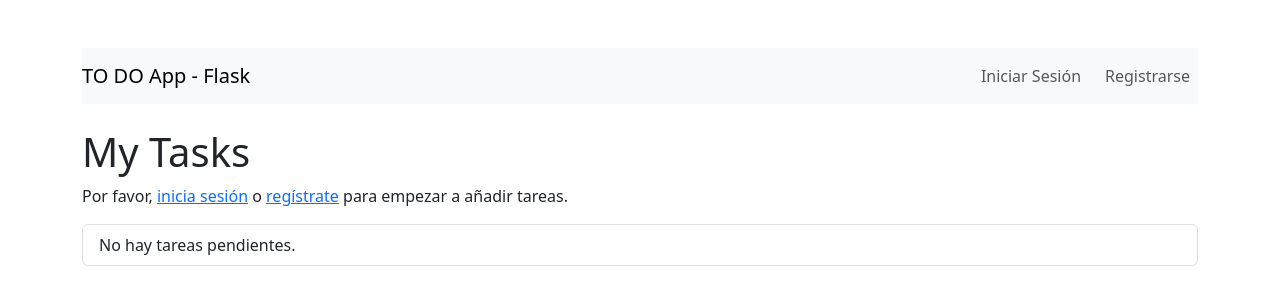
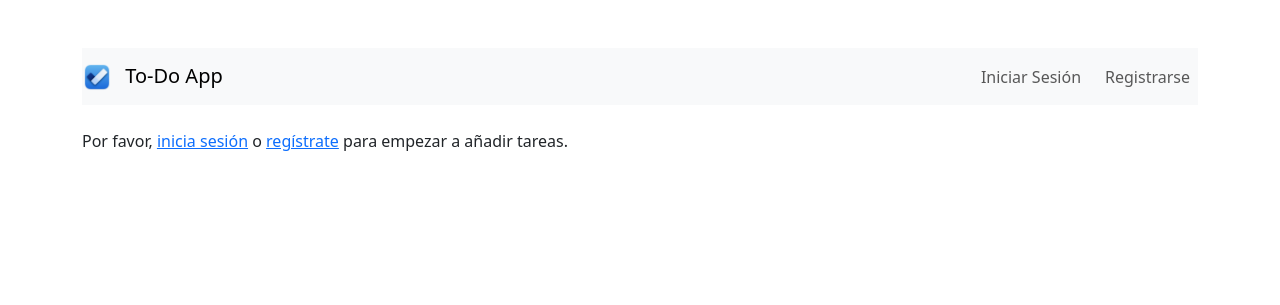
Before and after one commit to martintribuzio/istea-programacion1-todo, a Flask app: page / in a window 1280 px wide. Shown: the top 305 px of the page. Run offline with Flask 3, Linux system fonts and the light colour scheme.

Commit message:
Modifico templates

```diff
--- a/templates/base.html
+++ b/templates/base.html
@@ -3,7 +3,7 @@
   <head>
     <meta charset="UTF-8" />
     <meta name="viewport" content="width=device-width, initial-scale=1.0" />
-    <title>{% block title %}TO-DO App - Flask{% endblock %}</title>
+    <title>TO-DO App</title>
     <link
       rel="stylesheet"
       href="https://cdn.jsdelivr.net/npm/bootstrap@5.3.0/dist/css/bootstrap.min.css"
@@ -11,9 +11,15 @@
   </head>
   <body class="container mt-5">
     <nav class="navbar navbar-expand-lg navbar-light bg-light mb-4">
-      <a class="navbar-brand" href="{{ url_for('main.home') }}"
-        >TO DO App - Flask</a
-      >
+      <a class="navbar-brand" href="{{ url_for('main.home') }}">
+        <img
+          src="{{ url_for('static', filename='images/icon.png') }}"
+          alt="Logo App"
+          height="30"
+          class="d-inline-block align-text-top me-2"
+        />
+        To-Do App
+      </a>
       <div class="collapse navbar-collapse" id="navbarNav">
         <ul class="navbar-nav ms-auto">
           {% if session.user_id %}
--- a/templates/home.html
+++ b/templates/home.html
@@ -1,7 +1,6 @@
-{% extends "base.html" %} {% block title %}Inicio{% endblock %} {% block content
-%}
-<h1>My Tasks</h1>
-{% if user %}
+{% extends "base.html" %} {% block title %}Inicio{% endblock %} {% block
+content%} {% if user %}
+<h1>Mis tareas</h1>
 <form method="POST" action="{{ url_for('main.createTask') }}" class="mb-3">
   <input
     name="task"
@@ -19,8 +18,7 @@
   <a href="{{ url_for('auth.register') }}">regístrate</a> para empezar a añadir
   tareas.
 </p>
-{% endif %}
-
+{% endif %} {% if user %}
 <ul class="list-group">
   {% if tasks|length == 0 %}
   <li class="list-group-item">No hay tareas pendientes.</li>
@@ -38,4 +36,4 @@
   </li>
   {% endfor %} {% endif %}
 </ul>
-{% endblock %}
+{% endif %} {% endblock %}
--- a/templates/login.html
+++ b/templates/login.html
@@ -25,7 +25,7 @@ content %}
   <button type="submit" class="btn btn-primary mt-3">Entrar</button>
 </form>
 <p class="mt-3">
-  ¿No tienes cuenta?
+  ¿No tenes cuenta?
   <a href="{{ url_for('auth.register') }}">Regístrate aquí</a>.
 </p>
 {% endblock %}
```
Also changed, not shown: static/images/icon.png (added).
